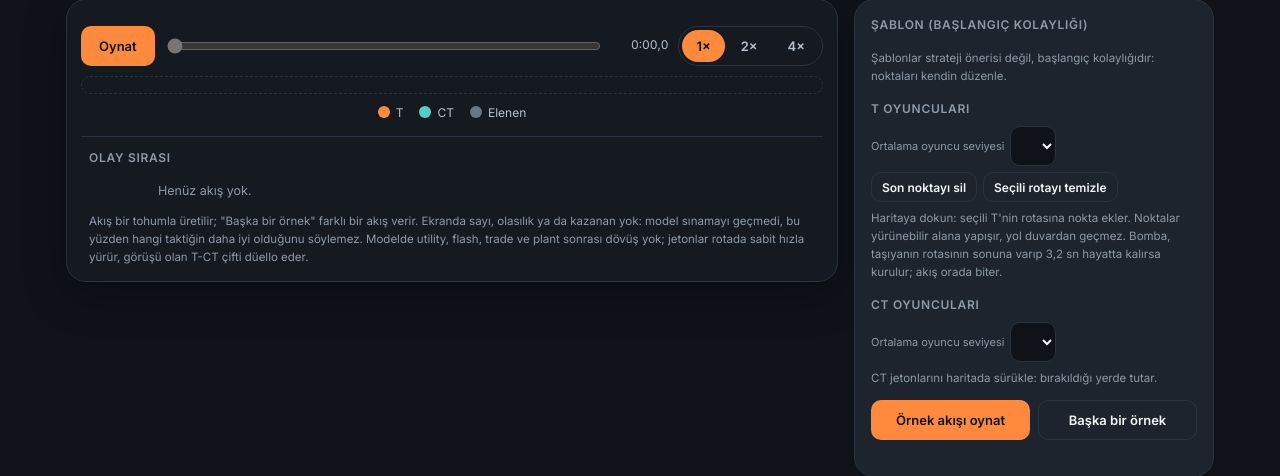
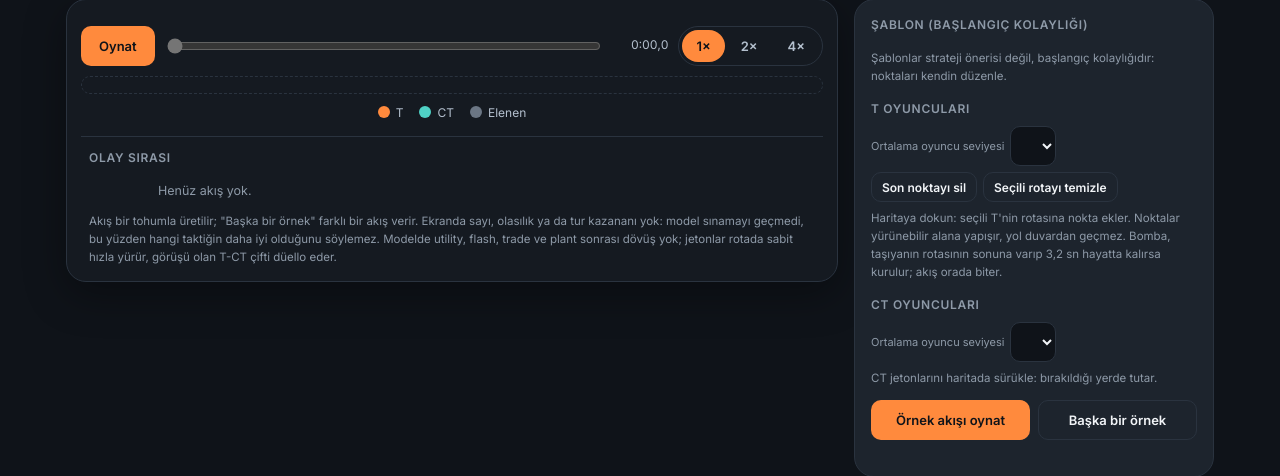
Before and after one commit to nocleva/cs-director, a Python web app: template src/squadmind/web/templates/arena_taktik.html in a window 1280 px wide. Shown: the part 253-729 px from the top of the page. Run offline with Jinja, Linux system fonts and the light colour scheme; the template is opened without the code that fills it, so the values that code supplies are empty.

Commit message:
Taktik akış notu: 'tur kazananı yok' (profesör onayı 24.10)
Co-Authored-By: Claude Opus 5.5 <noreply@anthropic.com>

```diff
--- a/src/squadmind/web/templates/arena_taktik.html
+++ b/src/squadmind/web/templates/arena_taktik.html
@@ -83,7 +83,7 @@
     <div class="evwrap">
       <h2>Olay sırası</h2>
       <ul class="events" id="events"><li><span class="t"></span><span>Henüz akış yok.</span></li></ul>
-      <p class="hint">Akış bir tohumla üretilir; "Başka bir örnek" farklı bir akış verir. Ekranda sayı, olasılık ya da kazanan yok: model sınamayı geçmedi, bu yüzden hangi taktiğin daha iyi olduğunu söylemez. Modelde utility, flash, trade ve plant sonrası dövüş yok; jetonlar rotada sabit hızla yürür, görüşü olan T-CT çifti düello eder.</p>
+      <p class="hint">Akış bir tohumla üretilir; "Başka bir örnek" farklı bir akış verir. Ekranda sayı, olasılık ya da tur kazananı yok: model sınamayı geçmedi, bu yüzden hangi taktiğin daha iyi olduğunu söylemez. Modelde utility, flash, trade ve plant sonrası dövüş yok; jetonlar rotada sabit hızla yürür, görüşü olan T-CT çifti düello eder.</p>
     </div>
   </section>
 
```
